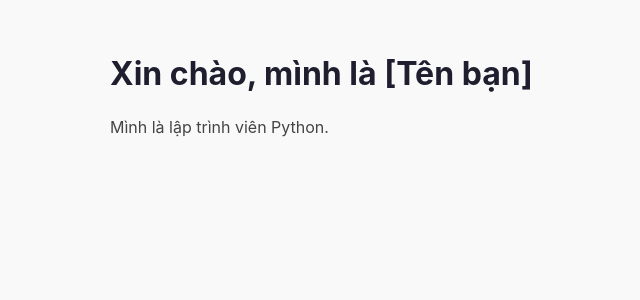
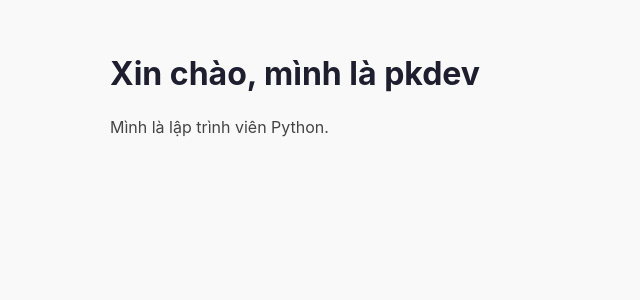
Before and after one commit to pkdev-en/bro-wth, a FastAPI app: page / in a window 1280 px wide. Shown: the part 58-358 px from the top of the page, without its empty margins (204-844 px from the left). Run offline with FastAPI, Linux system fonts and the light colour scheme.

Commit message:
Update greeting in index.html

```diff
--- a/templates/index.html
+++ b/templates/index.html
@@ -1,6 +1,6 @@
 {% extends "base.html" %}
 {% block title %}Giới thiệu{% endblock %}
 {% block content %}
-    <h1>Xin chào, mình là [Tên bạn]</h1>
+    <h1>Xin chào, mình là pkdev</h1>
     <p>Mình là lập trình viên Python.</p>
 {% endblock %}
```
